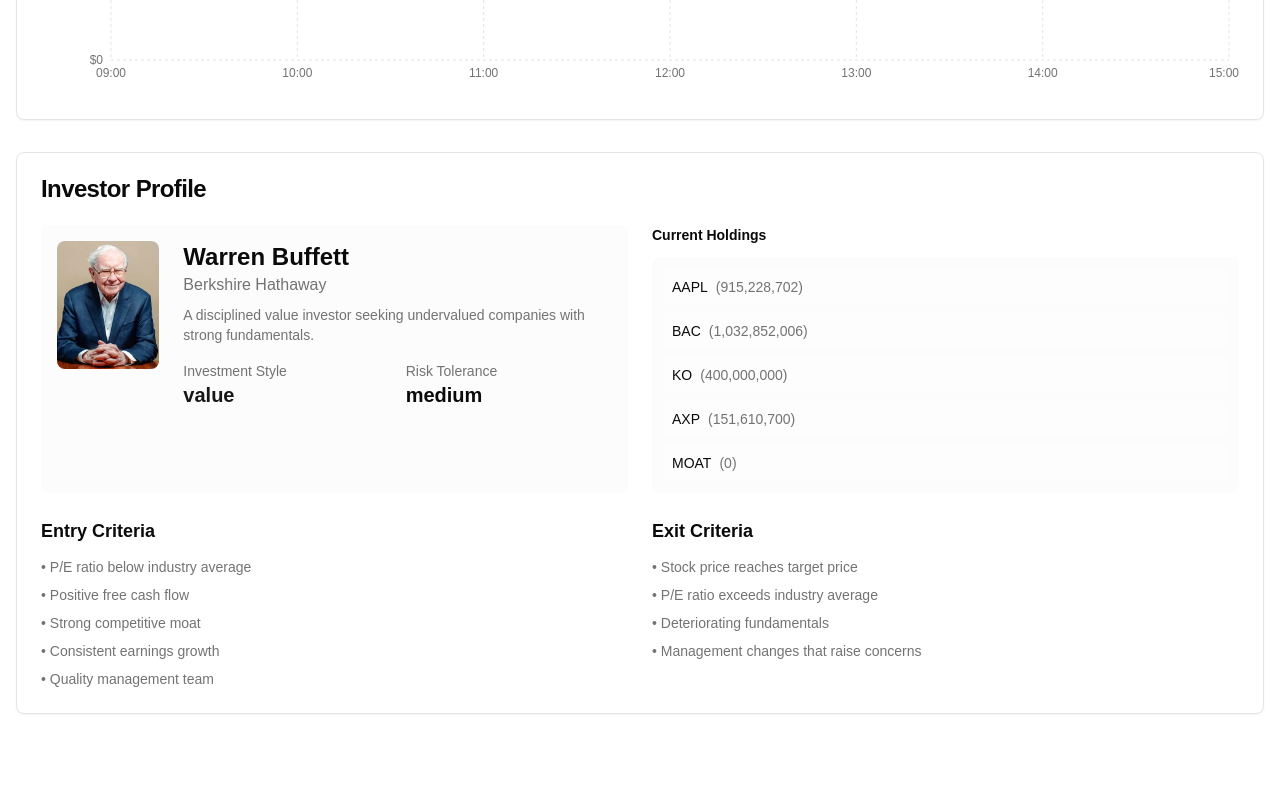
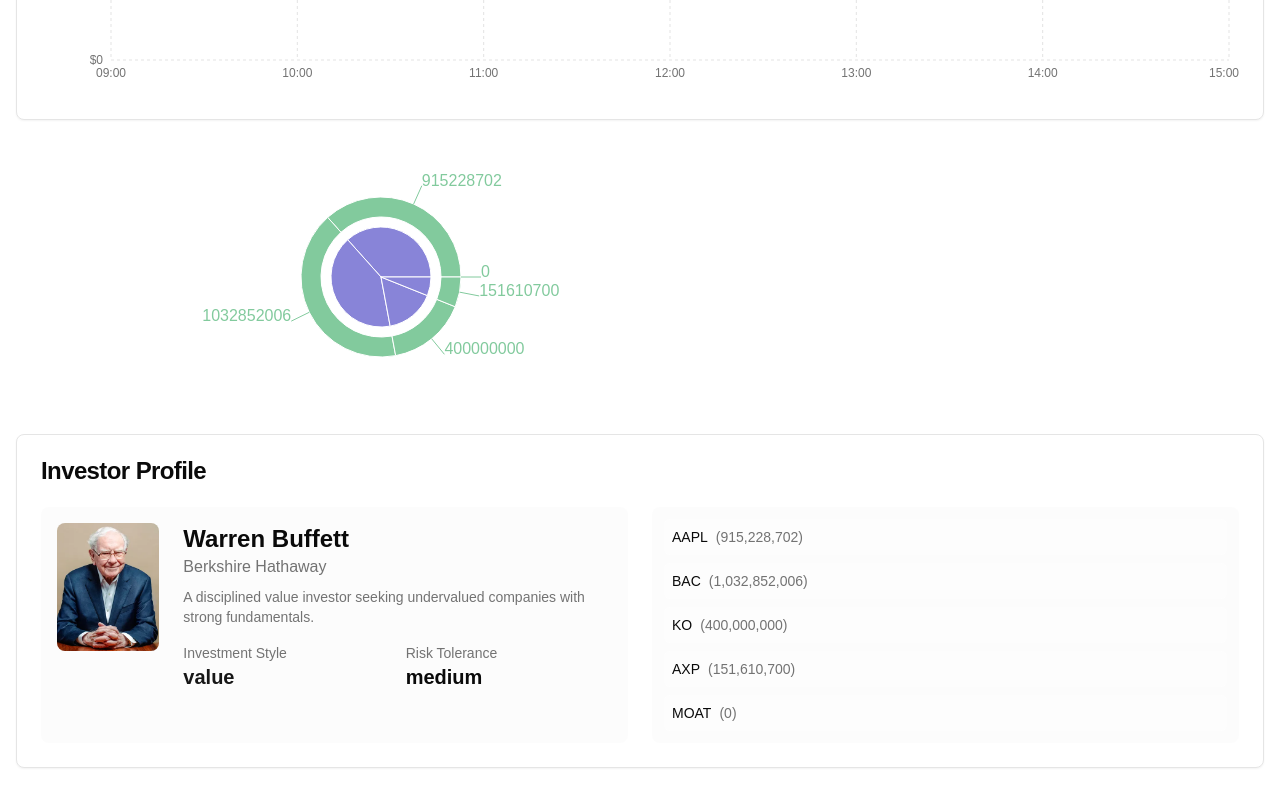
Before and after one commit to Jacky040124/DeepTrade, a Next.js app in the folder deeptrade/: page /trade in a window 1280 px wide. Shown: the part 483-1283 px from the top of the page. Before the commit the page ends 1229 px from the top, so only its background shows below. Built offline with nearby package versions, Linux system fonts and the light colour scheme.

Commit message:
pushy pushy

```diff
--- a/deeptrade/src/app/action.ts
+++ b/deeptrade/src/app/action.ts
@@ -18,7 +18,9 @@
   cash_after_transactions: string;
 };
 
-export async function getPortfolioRecommendations(): Promise<PortfolioRecommendation> {
+// I wan to trade at 2020-1-1
+// role is the first_last name of the investor all lowercase
+export async function getPortfolioRecommendations(date: string, role : string, fund: number, stock_list: string[]): Promise<PortfolioRecommendation> {
     // stab
     return {
         recommendations: [],
--- a/deeptrade/src/app/trade/page.tsx
+++ b/deeptrade/src/app/trade/page.tsx
@@ -2,8 +2,8 @@
 
 import { useState } from "react";
 import { Button } from "@/components/ui/button";
-import { Tabs, TabsContent, TabsList, TabsTrigger} from "@/components/ui/tabs";
-import { Brain, User, Loader2 } from "lucide-react";
+import { Tabs, TabsContent} from "@/components/ui/tabs";
+import { Brain, Loader2 } from "lucide-react";
 import { InvestorProfile } from "@/components/investor-profile";
 import { AssetGraph } from "@/components/asset-graph";
 import {
@@ -15,6 +15,9 @@
 } from "@/lib/types/Investor";
 import { useSearchParams } from "next/navigation";
 import { InvestorSelector } from "@/components/investor-selector";
+import PieChart from "../../components/PieCahrt";
+
+
 // Sample data for the graph (keep this until you have real data)
 const graphData = [
   { time: "09:00", value: 4000 },
@@ -93,10 +96,7 @@
             <span className="text-xl font-bold">DeepTrade</span>
           </div>
           <div className="flex items-center space-x-4">
-              <InvestorSelector
-                investors={investors}
-                onInvestorChange={handleInvestorChange}
-              />
+            <InvestorSelector investors={investors} onInvestorChange={handleInvestorChange} />
             <Button variant="ghost" onClick={handleNextQuarter} disabled={loading}>
               Next Quarter
             </Button>
@@ -105,12 +105,12 @@
       </nav>
 
       {/* Main Content */}
-        <div className={`transition-all duration-500 ${loading ? 'blur-md' : 'blur-0'}`}>
+      <div className={`transition-all duration-500 ${loading ? "blur-md" : "blur-0"}`}>
         <main className="container mx-auto px-4 py-8">
           <Tabs defaultValue={investors[0].id} className="space-y-8">
             {/* Asset Graph */}
             <AssetGraph data={graphData} />
-
+            <PieChart investor_name={selectedInvestor} />
             {/* Investor Profile Cards */}
             {investors.map((investor) => (
               <TabsContent key={investor.id} value={investor.id}>
@@ -123,7 +123,8 @@
       <div
         className={`fixed inset-0 z-50 flex items-center justify-center transition-opacity duration-500 ${
           loading ? "opacity-100" : "opacity-0 pointer-events-none"
-          }`}>
+        }`}
+      >
         <Loader2 className="h-10 w-10 animate-spin text-black" />
       </div>
     </div>
--- /dev/null
+++ b/deeptrade/src/components/PieCahrt.tsx
@@ -0,0 +1,34 @@
+import { PieChart as RechartsPieChart, Pie} from "recharts";
+import { useAgent } from "@/app/hooks/useAgent";
+
+interface PieChartProps {
+  investor_name: string;
+}
+
+export default function PieChart({ investor_name }: PieChartProps) {
+  const { buffett, soros } = useAgent();
+
+  const investor = investor_name === "Warren Buffett" ? buffett : soros;
+
+  const holdings = Object.entries(investor.holdings).map(([symbol, shares]) => ({
+    name: symbol,
+    value: shares,
+  }));
+
+  return (
+    <RechartsPieChart width={730} height={250}>
+      <Pie data={holdings} dataKey="value" nameKey="name" cx="50%" cy="50%" outerRadius={50} fill="#8884d8" />
+      <Pie
+        data={holdings}
+        dataKey="value"
+        nameKey="name"
+        cx="50%"
+        cy="50%"
+        innerRadius={60}
+        outerRadius={80}
+        fill="#82ca9d"
+        label
+      />
+    </RechartsPieChart>
+  );
+}
--- a/deeptrade/src/components/investor-profile.tsx
+++ b/deeptrade/src/components/investor-profile.tsx
@@ -49,7 +49,6 @@
 
             {/* Current Holdings - Right Side */}
             <div className="md:col-span-6 space-y-3">
-              <h4 className="text-sm font-semibold">Current Holdings</h4>
               <div className="space-y-2 bg-muted/30 p-3 rounded-lg">
                 {Object.entries(displayData.holdings).map(([symbol, shares]) => (
                   <div
@@ -65,28 +64,6 @@
               </div>
             </div>
           </div>
-
-          {/* Investment Criteria */}
-          <div className="space-y-4">
-            <div className="grid grid-cols-1 md:grid-cols-2 gap-6">
-              <div>
-                <h4 className="text-lg font-semibold mb-3">Entry Criteria</h4>
-                <ul className="space-y-2">
-                  {displayData.entry_criteria.map((criterion, index) => (
-                    <li key={index} className="text-sm text-muted-foreground">• {criterion}</li>
-                  ))}
-                </ul>
-              </div>
-              <div>
-                <h4 className="text-lg font-semibold mb-3">Exit Criteria</h4>
-                <ul className="space-y-2">
-                  {displayData.exit_criteria.map((criterion, index) => (
-                    <li key={index} className="text-sm text-muted-foreground">• {criterion}</li>
-                  ))}
-                </ul>
-              </div>
-            </div>
-          </div>
         </div>
       </CardContent>
     </Card>
--- a/deeptrade/src/lib/types/Investor.ts
+++ b/deeptrade/src/lib/types/Investor.ts
@@ -15,8 +15,8 @@
   description: string;
   investment_style: InvestmentStyle;
   risk_tolerance: RiskTolerance;
-  entry_criteria: string[];
-  exit_criteria: string[];
+  entry_criteria: string;
+  exit_criteria: string;
   prompt_style: string;
   explainability_preference: ExplainabilityPreference;
   holdings: Holdings;
@@ -29,19 +29,8 @@
   description: "A disciplined value investor seeking undervalued companies with strong fundamentals.",
   investment_style: "value",
   risk_tolerance: "medium",
-  entry_criteria: [
-    "P/E ratio below industry average",
-    "Positive free cash flow",
-    "Strong competitive moat",
-    "Consistent earnings growth",
-    "Quality management team",
-  ],
-  exit_criteria: [
-    "Stock price reaches target price",
-    "P/E ratio exceeds industry average",
-    "Deteriorating fundamentals",
-    "Management changes that raise concerns",
-  ],
+  entry_criteria: "P/E ratio below industry average, positive free cash flow, strong competitive moat, consistent earnings growth, quality management team",
+  exit_criteria: "Stock price reaches target price, P/E ratio exceeds industry average, deteriorating fundamentals, management changes that raise concerns",
   prompt_style: "Formal and analytical",
   explainability_preference: "detailed",
   holdings: {
@@ -60,19 +49,8 @@
   description: "A global macro investor seeking to profit from market inefficiencies.",
   investment_style: "global_macro",
   risk_tolerance: "high",
-  entry_criteria: [
-    "Political and economic events creating opportunities",
-    "Market dislocations",
-    "Currency imbalances",
-    "Macro trend identification",
-    "Asymmetric risk-reward setups",
-  ],
-  exit_criteria: [
-    "Market conditions change",
-    "Geopolitical tensions escalate",
-    "Position thesis invalidation",
-    "Risk-reward ratio deteriorates",
-  ],
+  entry_criteria: "Political and economic events creating opportunities, market dislocations, currency imbalances, macro trend identification, asymmetric risk-reward setups",
+  exit_criteria: "Market conditions change, geopolitical tensions escalate, position thesis invalidation, risk-reward ratio deteriorates",
   prompt_style: "Conversational and strategic",
   explainability_preference: "concise",
   holdings: {
@@ -89,23 +67,11 @@
   image: "/takashi.webp",
   fund: "Kotegawa Capital",
   description:
-    "A dynamic investor with a keen eye for emerging trends in Japan’s tech sector, Takashi Kotegawa blends technical analysis with market sentiment to capitalize on fast-moving opportunities.",
+    "A dynamic investor with a keen eye for emerging trends in Japan's tech sector, Takashi Kotegawa blends technical analysis with market sentiment to capitalize on fast-moving opportunities.",
   investment_style: "momentum",
   risk_tolerance: "high",
-  entry_criteria: [
-    "Breakout above key resistance levels",
-    "Significant surge in trading volume",
-    "Confirmation from technical indicators (e.g., MACD, RSI)",
-    "Strong price momentum across multiple timeframes",
-    "Positive trend signals from chart patterns"
-  ],
-  exit_criteria: [
-    "Price drops below established support levels",
-    "Technical indicators suggest overbought conditions",
-    "Excessive volatility observed",
-    "Trailing stop loss is triggered",
-    "Pre-determined profit target reached"
-  ],
+  entry_criteria: "Breakout above key resistance levels, significant surge in trading volume, confirmation from technical indicators (e.g., MACD, RSI), strong price momentum across multiple timeframes, positive trend signals from chart patterns",
+  exit_criteria: "Price drops below established support levels, technical indicators suggest overbought conditions, excessive volatility observed, trailing stop loss is triggered, pre-determined profit target reached",
   prompt_style: "Direct and data-centric",
   explainability_preference: "concise",
   holdings: {
@@ -125,20 +91,8 @@
     "A pioneering investor known for breaking barriers on Wall Street, Muriel Siebert is celebrated for her balanced, conservative approach that emphasizes financial stability and empowerment.",
   investment_style: "value",
   risk_tolerance: "medium",
-  entry_criteria: [
-    "Robust balance sheets and stable earnings",
-    "Consistent dividend history",
-    "Sustainable competitive advantages",
-    "Stocks undervalued relative to intrinsic value",
-    "Experienced, reputable management teams"
-  ],
-  exit_criteria: [
-    "Deterioration in financial fundamentals",
-    "Dividend reductions or cuts",
-    "Overvaluation compared to intrinsic metrics",
-    "Negative shifts in industry trends",
-    "Loss of competitive advantage"
-  ],
+  entry_criteria: "Robust balance sheets and stable earnings, consistent dividend history, sustainable competitive advantages, stocks undervalued relative to intrinsic value, experienced, reputable management teams",
+  exit_criteria: "Deterioration in financial fundamentals, dividend reductions or cuts, overvaluation compared to intrinsic metrics, negative shifts in industry trends, loss of competitive advantage",
   prompt_style: "Empathetic and insightful",
   explainability_preference: "detailed",
   holdings: {
```
Lines whose indentation alone changed are shown as unchanged.
